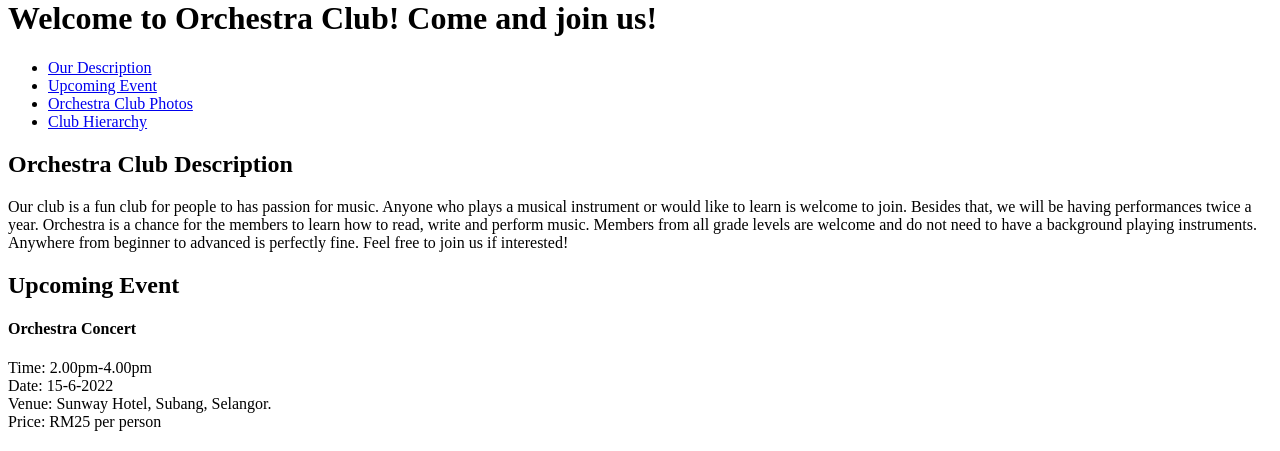
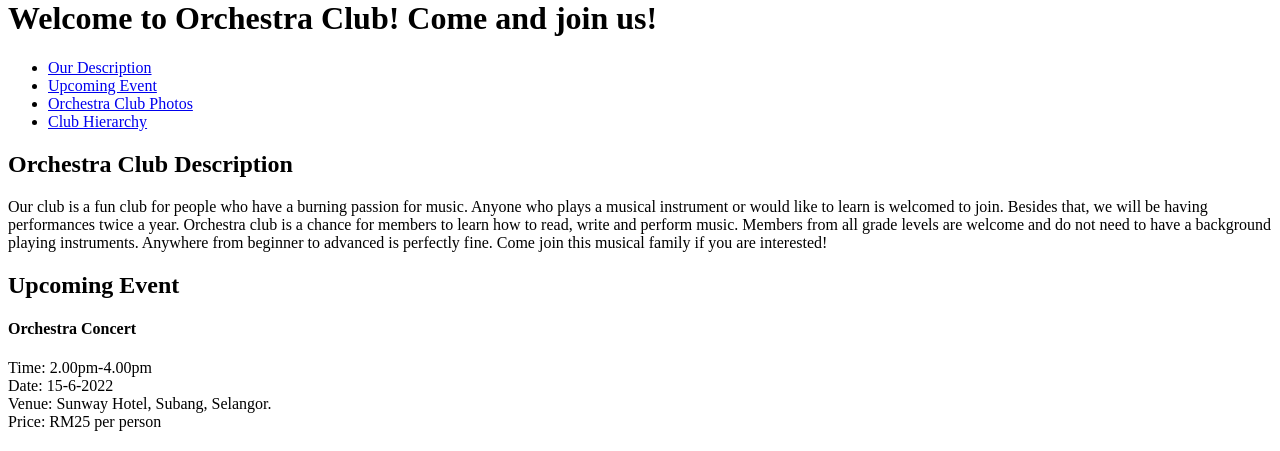
Before and after one commit to SzeDong/SDP, a PHP site: page /orchestraclub.php in a window 1280 px wide. Shown: the part 145-596 px from the top of the page. Run offline with PHP 8.4, Linux system fonts and the light colour scheme.

Commit message:
Update orchestraclub.php

```diff
--- a/sdp_assignment/orchestraclub.php
+++ b/sdp_assignment/orchestraclub.php
@@ -27,9 +27,9 @@
     </div>
     <h2 id="orchestracdescrip"> Orchestra Club Description </h2>
     <p>
-        Our club is a fun club for people to has passion for music. Anyone who plays a musical instrument or would like to learn is welcome to join. Besides that, we will be having performances twice a year.
-        Orchestra is a chance for the members to learn how to read, write and perform music. Members from all grade levels are welcome and do not need to have a background playing instruments. Anywhere from beginner to advanced is perfectly fine.
-        Feel free to join us if interested!
+        Our club is a fun club for people who have a burning passion for music. Anyone who plays a musical instrument or would like to learn is welcomed to join. Besides that, we will be having performances twice a year.
+        Orchestra club is a chance for members to learn how to read, write and perform music. Members from all grade levels are welcome and do not need to have a background playing instruments. Anywhere from beginner to advanced is perfectly fine.
+        Come join this musical family if you are interested!
     </p>
 
     <h2 id="orchestracevent"> Upcoming Event </h2>
```
